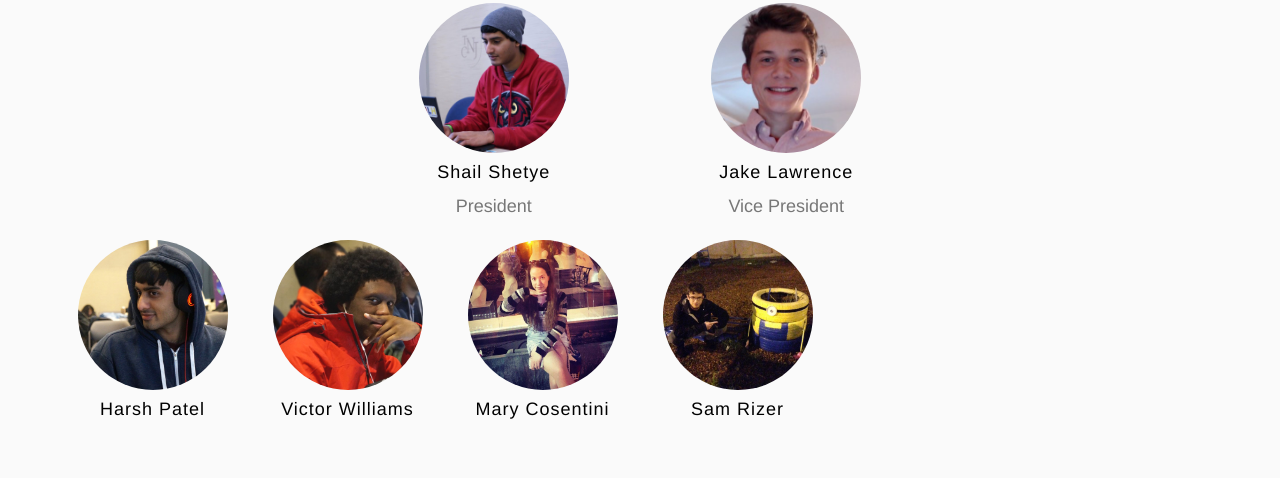
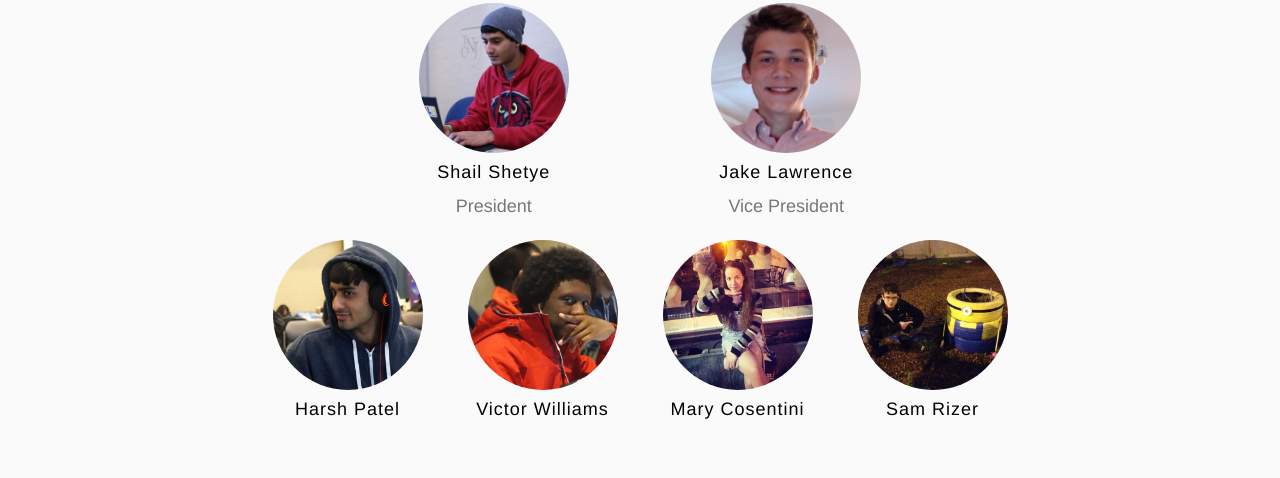
Before and after one commit to tudev/tudev.github.io, a website: page index.html in a window 1280 px wide. Shown: the part 2420-2898 px from the top of the page. Drawn offline with nearby package versions, Linux system fonts and the light colour scheme; a web font is replaced by a local one.

Commit message:
spacing issues

```diff
--- a/index.html
+++ b/index.html
@@ -251,7 +251,7 @@
         </div>
       </div>
       <div class="row text-center">
-        <div class="whoweare col-md-2 col-sm-3 col-xs-6">
+        <div class="whoweare col-md-offset-2 col-md-2 col-sm-3 col-xs-6">
           <img src="./img/profile/harsh.jpg" />
           <h4 style="font-weight:500">Harsh Patel</h4>
         </div>
```
